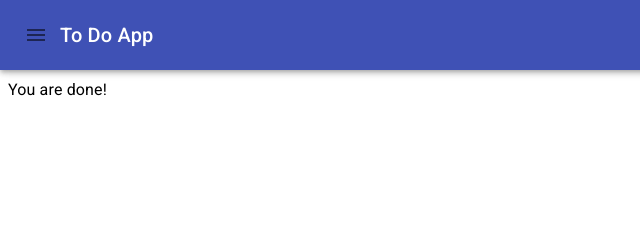
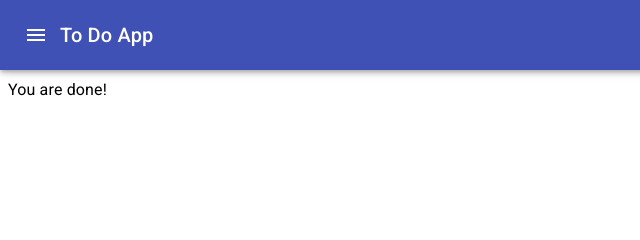
Before and after one commit to agm-dev/to-do-app, a Gatsby site: page / in a window 1280 px wide. Shown: the top 240 px of the page, 0-640 px from the left. Built offline with nearby package versions, Linux system fonts and the light colour scheme; Gatsby itself is replaced by a stand-in of ours.

Commit message:
changed menu icon color

```diff
--- a/src/components/Menu.js
+++ b/src/components/Menu.js
@@ -29,7 +29,7 @@ export default () => {
         aria-haspopup="true"
         onClick={handleClick}
       >
-        <MenuIcon />
+        <MenuIcon style={{ color: '#fff' }} />
       </IconButton>
       <Menu
         id="menu"
```
